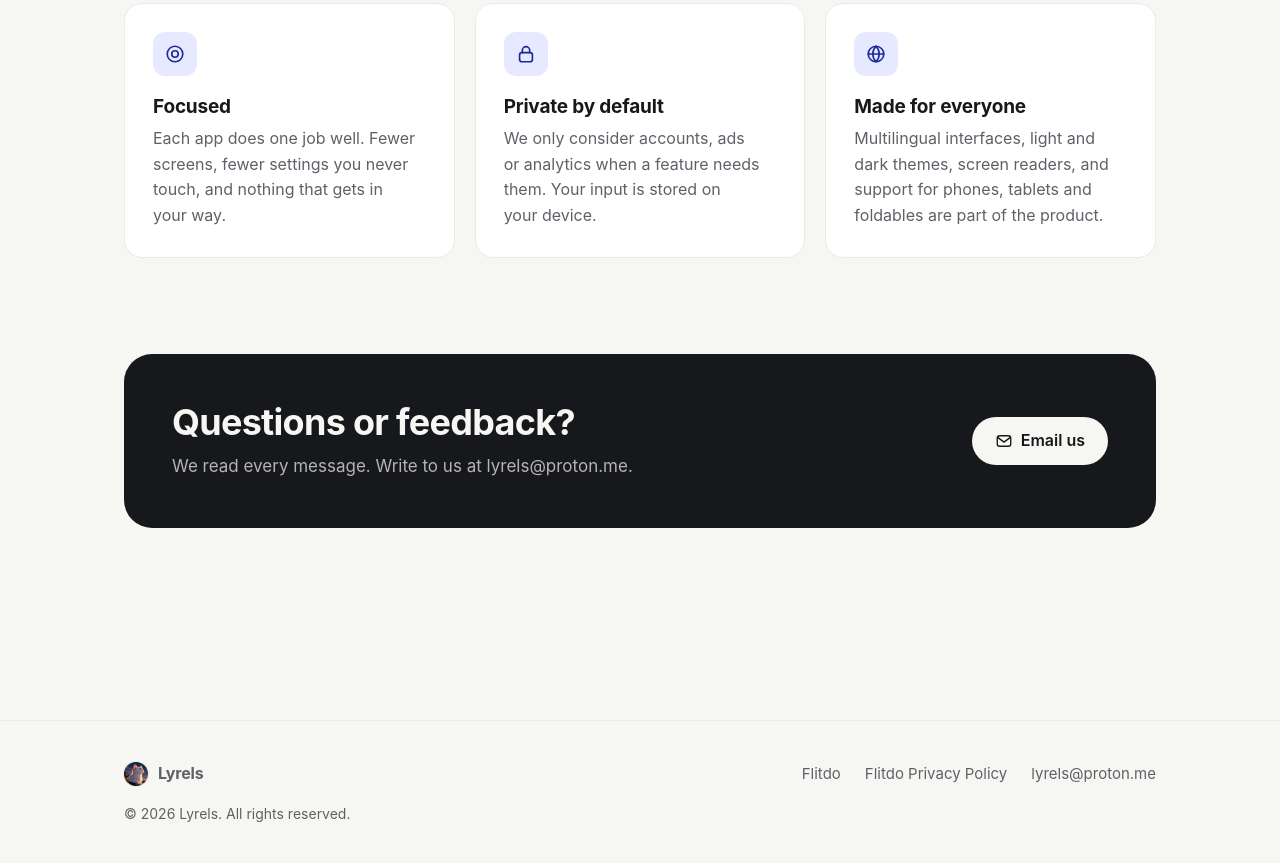
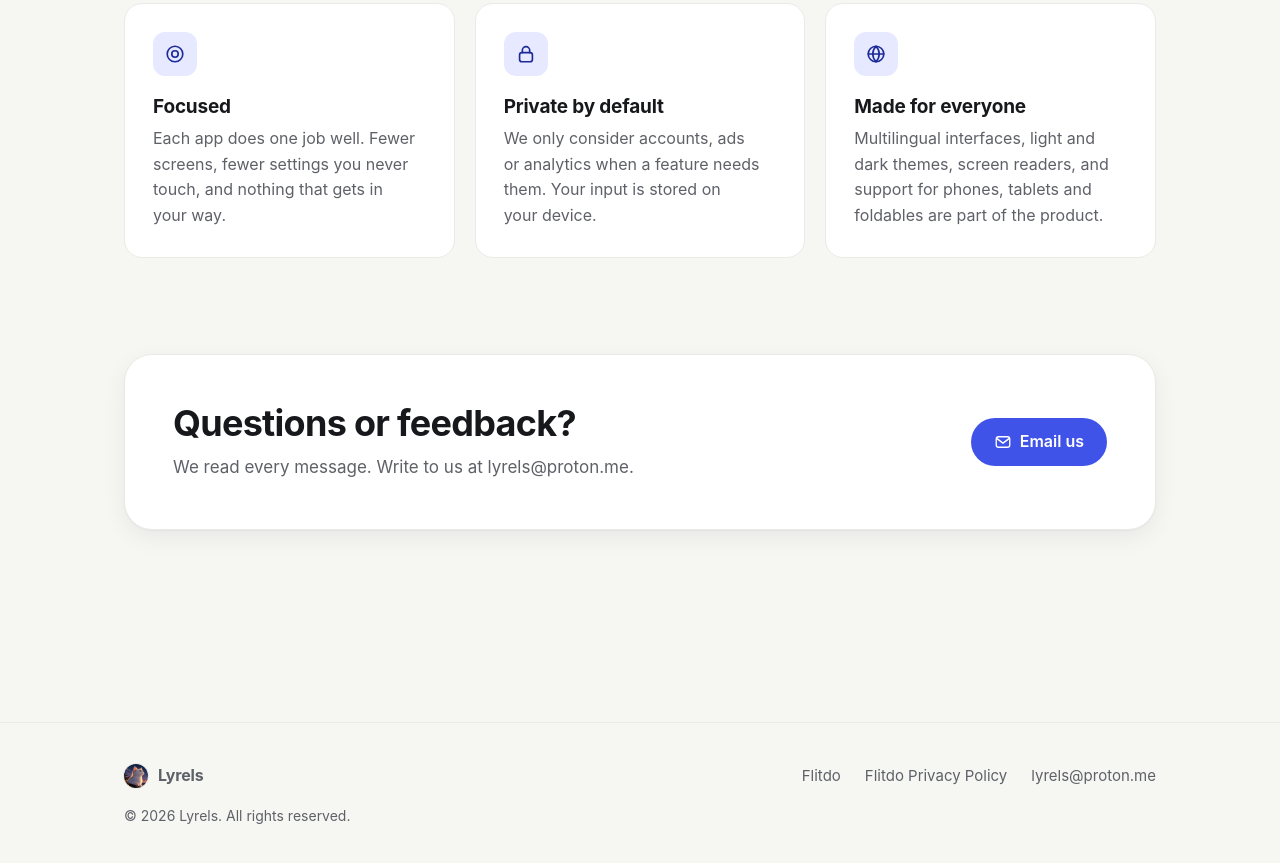
Before and after one commit to Lyrels/lyrels.github.io, a plain HTML site: page index.html in a window 1280 px wide. Shown: the part 1759-2622 px from the top of the page. Drawn offline with Linux system fonts and the light colour scheme.

Commit message:
Fix inverted light/dark theme colors on the contact card

```diff
--- a/assets/css/site.css
+++ b/assets/css/site.css
@@ -259,12 +259,11 @@ html[data-lang="zh-tw"] .hero h1 { letter-spacing: -0.01em; max-width: 13em; }
 
 .contact {
   display: flex; align-items: center; justify-content: space-between; gap: 32px; flex-wrap: wrap;
-  background: var(--ink); color: var(--paper); border-radius: 28px; padding: 48px;
+  background: var(--surface); color: var(--ink); border: 1px solid var(--line-soft); border-radius: 28px;
+  padding: 48px; box-shadow: var(--shadow);
 }
 .contact h2 { font-size: clamp(26px, 3.4vw, 36px); }
-.contact p { color: color-mix(in srgb, var(--paper) 70%, transparent); margin-top: 10px; }
-.contact .btn-primary { background: var(--paper); color: var(--ink); }
-.contact .btn-primary:hover { background: color-mix(in srgb, var(--paper) 88%, var(--ink)); }
+.contact p { color: var(--muted); margin-top: 10px; }
 
 /* ---------- Footer ---------- */
 
```
